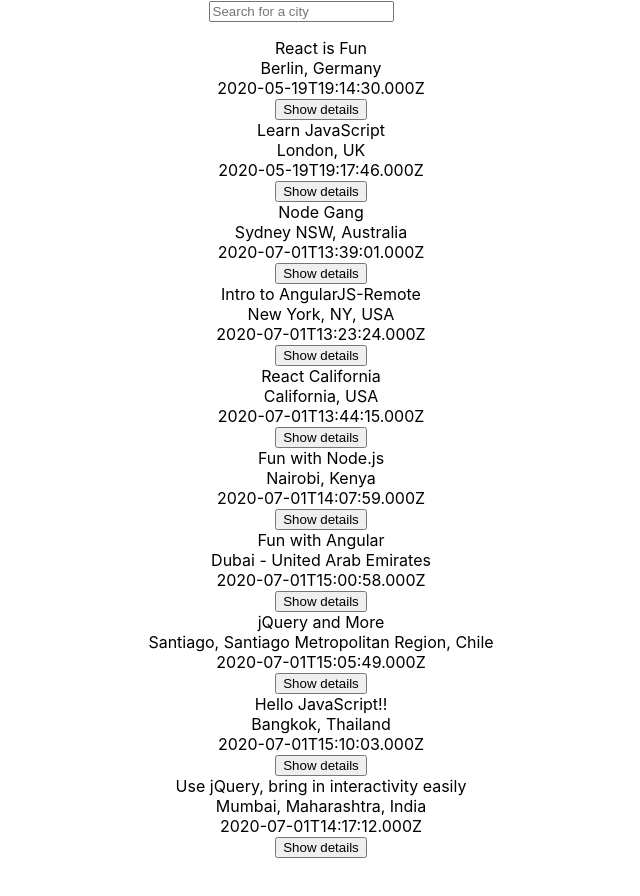
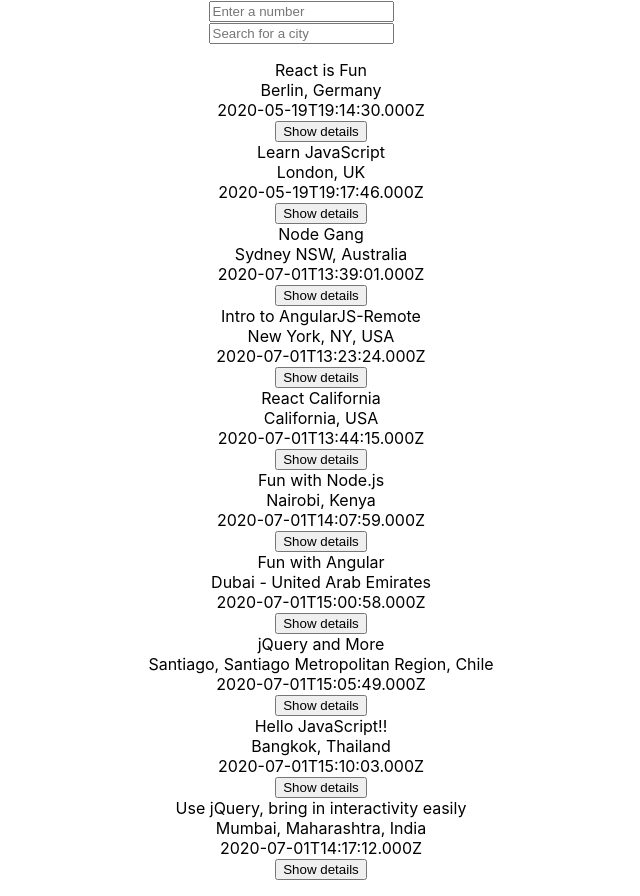
Before and after one commit to sergiorsj/meet, a React (Create React App) app in the folder meet/: page / in a window 1280 px wide. Shown: the whole page, without its empty margins (339-979 px from the left). Before the commit the page ends 874 px from the top, so only its background shows below. Built offline with nearby package versions, Linux system fonts and the light colour scheme.

Commit message:
Added numberofevent

```diff
--- a/meet/src/App.js
+++ b/meet/src/App.js
@@ -4,10 +4,12 @@
 import EventList from './EventList';
 import CitySearch from './CitySearch';
 import mockData from './mock-data';
+import NumberOfEvent from './NumberOfEvents';
 
 function App() {
   return (
     <div className="App">
+      <NumberOfEvent />
  <CitySearch />
  <EventList events={mockData} />
     </div>
--- /dev/null
+++ b/meet/src/NumberOfEvents.js
@@ -0,0 +1,26 @@
+import React from 'react'
+import { useState } from "react";
+
+export default function NumberOfEvent({ allLocations }) {
+
+  const [eventNumber, seteventNumber] = useState("");
+
+
+  const handleInputChanged = (event) => {
+    const value = event.target.value;
+    seteventNumber(value);
+  }
+
+  return (
+    <div id="city-search">
+      <input
+        type="text"
+        className="eventNumber"
+        placeholder="Enter a number"
+        value={eventNumber}
+        onChange={handleInputChanged}
+      />
+
+    </div>
+  )
+}
```
